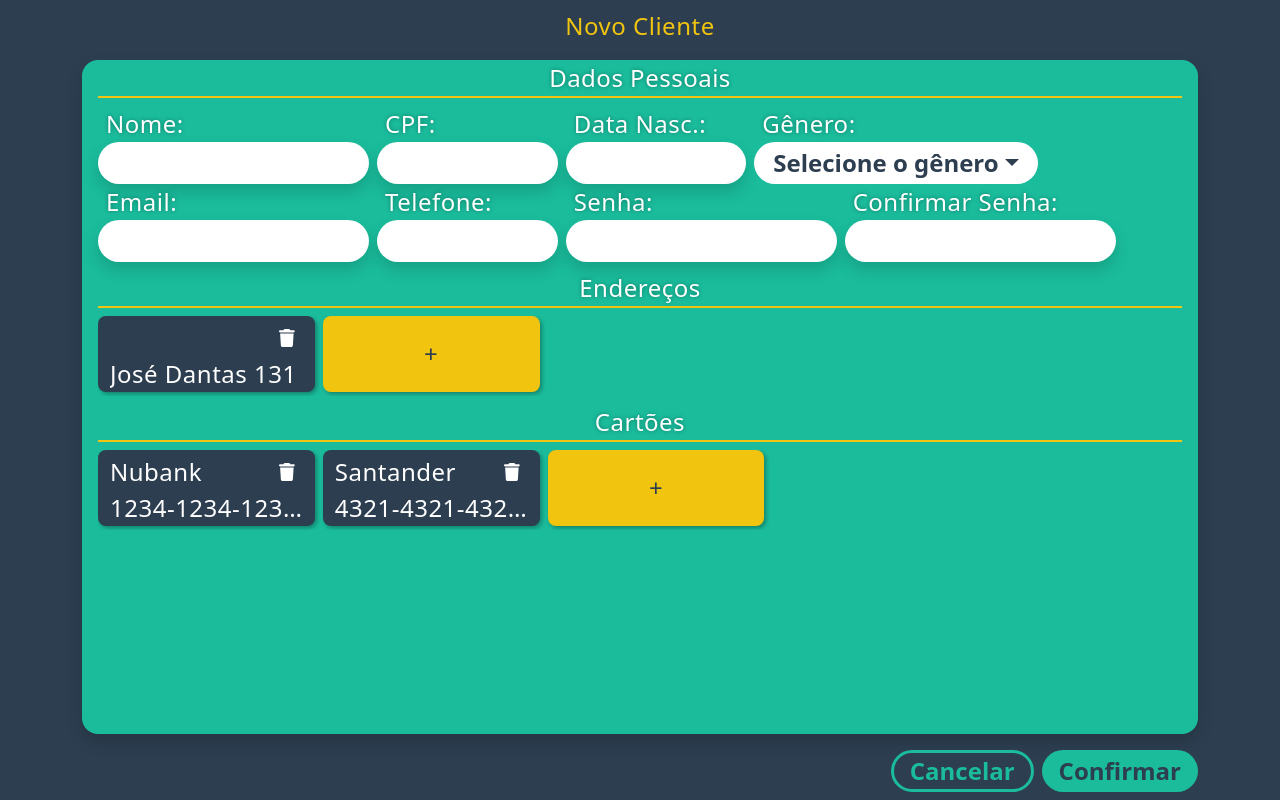
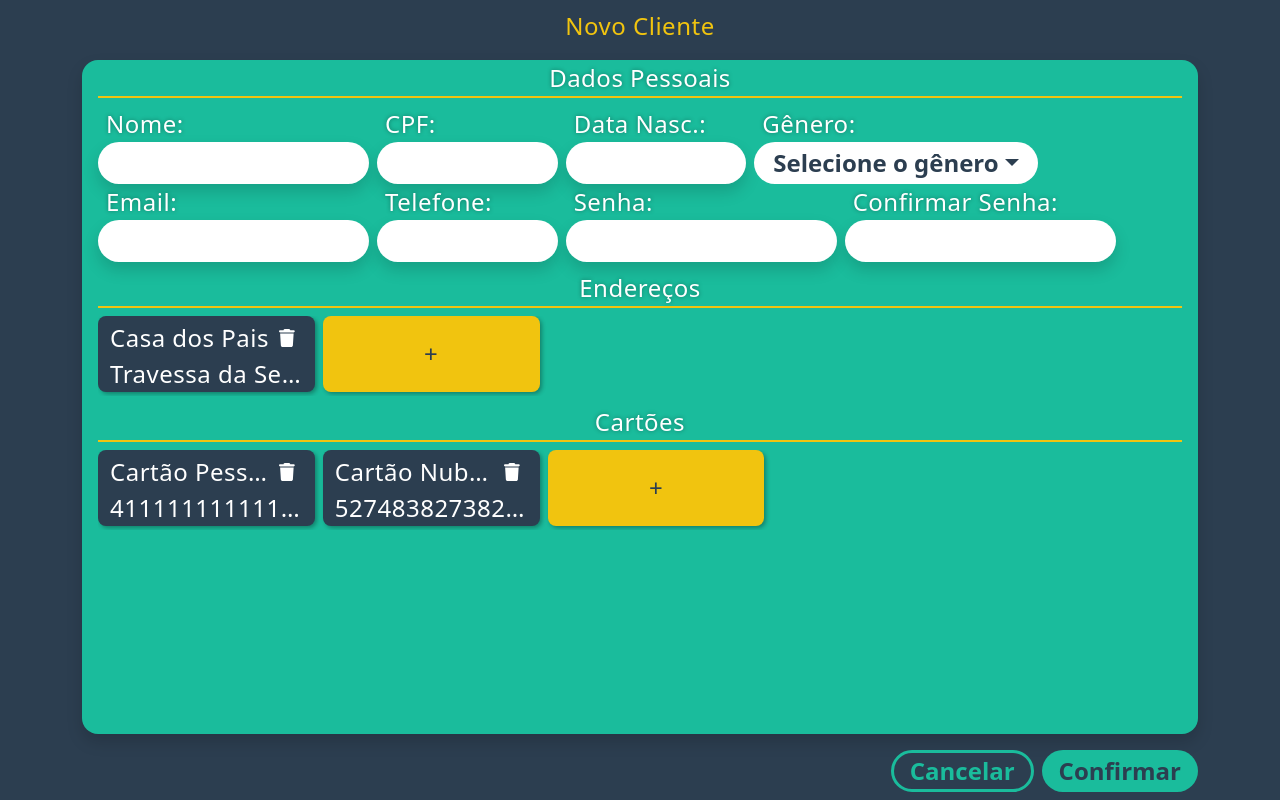
Before and after one commit to KevinJPF/vitrine_geek--frontend-, a React (Vite) app: page /registrar-cliente in a window 1280 px wide. Built offline with nearby package versions, Linux system fonts and the light colour scheme; a web font is replaced by a local one.

Commit message:
correcao de enderecos e cartoes no cadastro

```diff
--- a/src/Pages/Clientes/RegistrarCliente.jsx
+++ b/src/Pages/Clientes/RegistrarCliente.jsx
@@ -36,11 +36,40 @@ const RegistrarCliente = () => {
     senha: (cliente && cliente.senha) ?? "",
     ativo: (cliente && cliente.ativo) ?? true,
     enderecos: (cliente && cliente.enderecos) ?? [
-      { nome: "Casa", logradouro: "José Dantas 131" },
+      {
+        nomeEndereco: "Casa dos Pais",
+        tipoResidencia: "Casa",
+        tipoLogradouro: "Travessa",
+        cep: "34567-890",
+        pais: "Brasil",
+        estado: "MG",
+        cidade: "Belo Horizonte",
+        bairro: "Savassi",
+        numero: "89",
+        logradouro: "Travessa da Serra",
+        observacoes: "Cachorro bravo no portão",
+        isCobranca: true,
+        isEntrega: false,
+        isFavorito: false,
+      },
     ],
     cartoes: (cliente && cliente.cartoes) ?? [
-      { nomeCartao: "Nubank", numeroCartao: "1234-1234-1234-1234" },
-      { nomeCartao: "Santander", numeroCartao: "4321-4321-4321-4321" },
+      {
+        nomeCartao: "Cartão Pessoal",
+        numeroCartao: "4111111111111111",
+        nomeImpresso: "KEVIN J P FRANCISCO",
+        bandeira: "Visa",
+        codigoSeguranca: "123",
+        isFavorito: true,
+      },
+      {
+        nomeCartao: "Cartão Nubank",
+        numeroCartao: "5274838273827483",
+        nomeImpresso: "KEVIN JULIANO",
+        bandeira: "Mastercard",
+        codigoSeguranca: "321",
+        isFavorito: false,
+      },
     ],
   });
   const [novoEndereco, setNovoEndereco] = useState({
```
